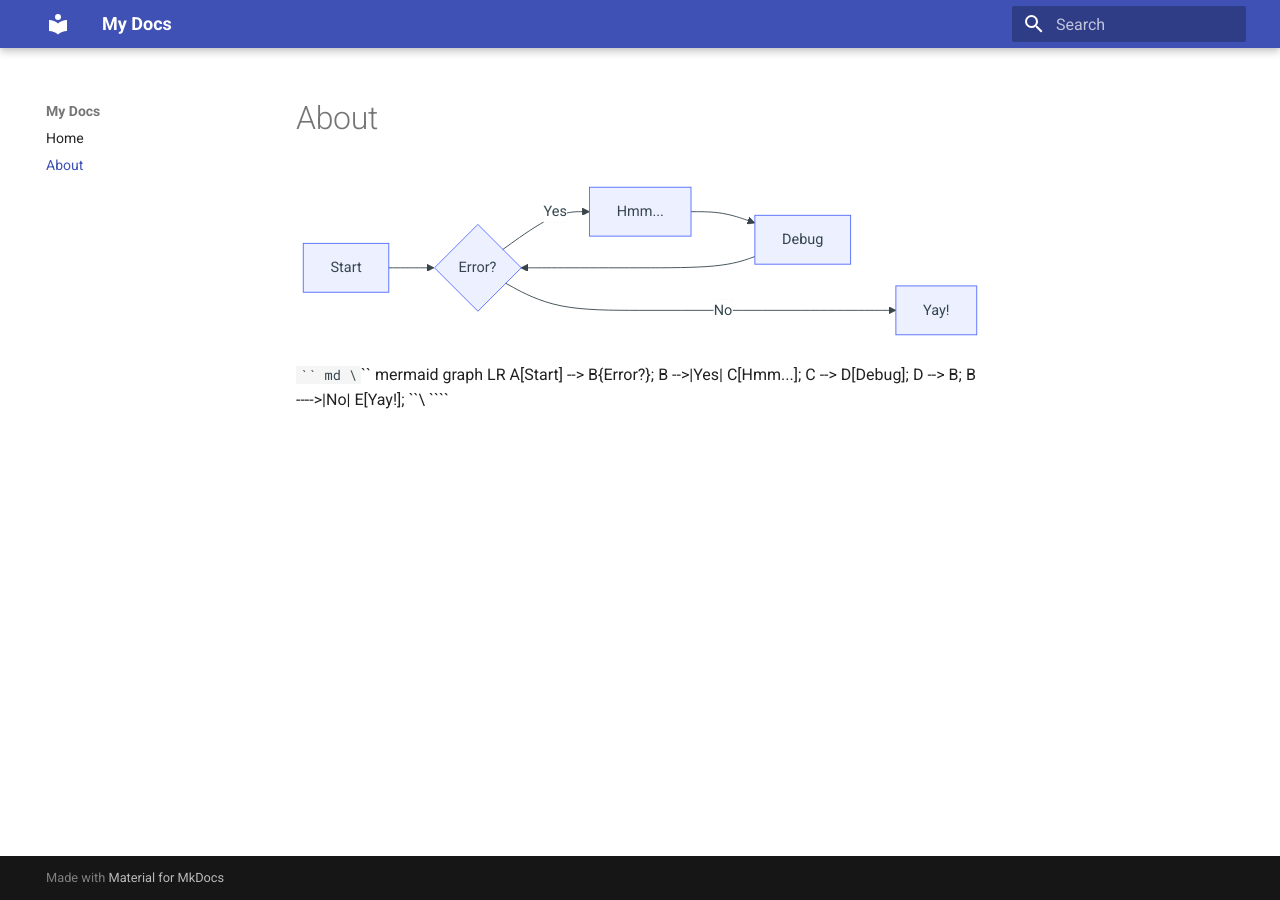
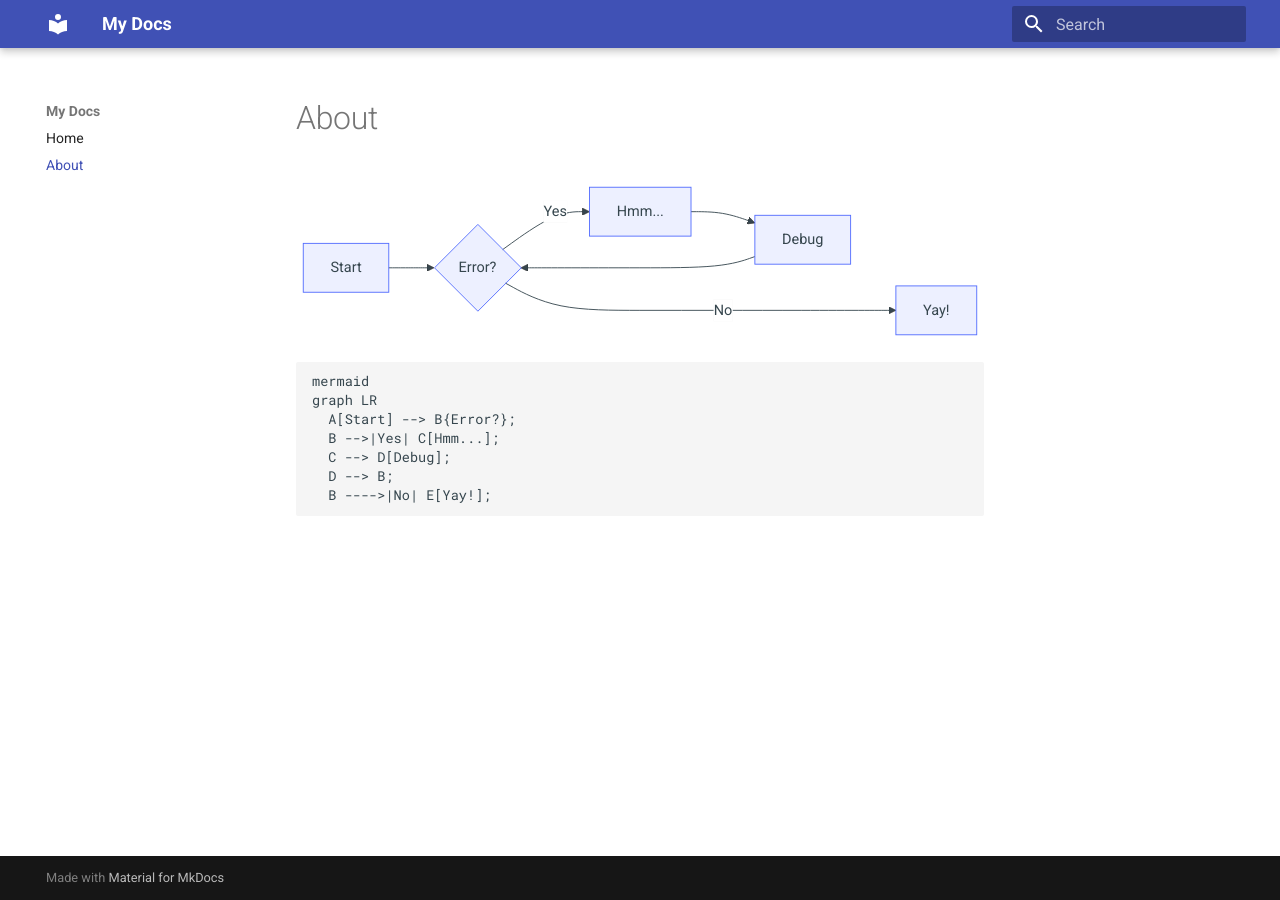
Before and after one commit to jsavko/Drone-CI-Test, an MkDocs documentation site: the page built from docs/about.md, in a window 1280 px wide. Built offline with MkDocs 1.6.1 and Material for MkDocs 9.7.7, drawn with Linux system fonts in a browser that asks for light colours.

Commit message:
Update about.md

`````diff
--- a/docs/about.md
+++ b/docs/about.md
@@ -8,13 +8,12 @@ graph LR
 ```
 
 
-``` md
-\`\`\` mermaid
+```
+mermaid
 graph LR
   A[Start] --> B{Error?};
   B -->|Yes| C[Hmm...];
   C --> D[Debug];
   D --> B;
   B ---->|No| E[Yay!];
-\`\`\
-````
+```
`````
